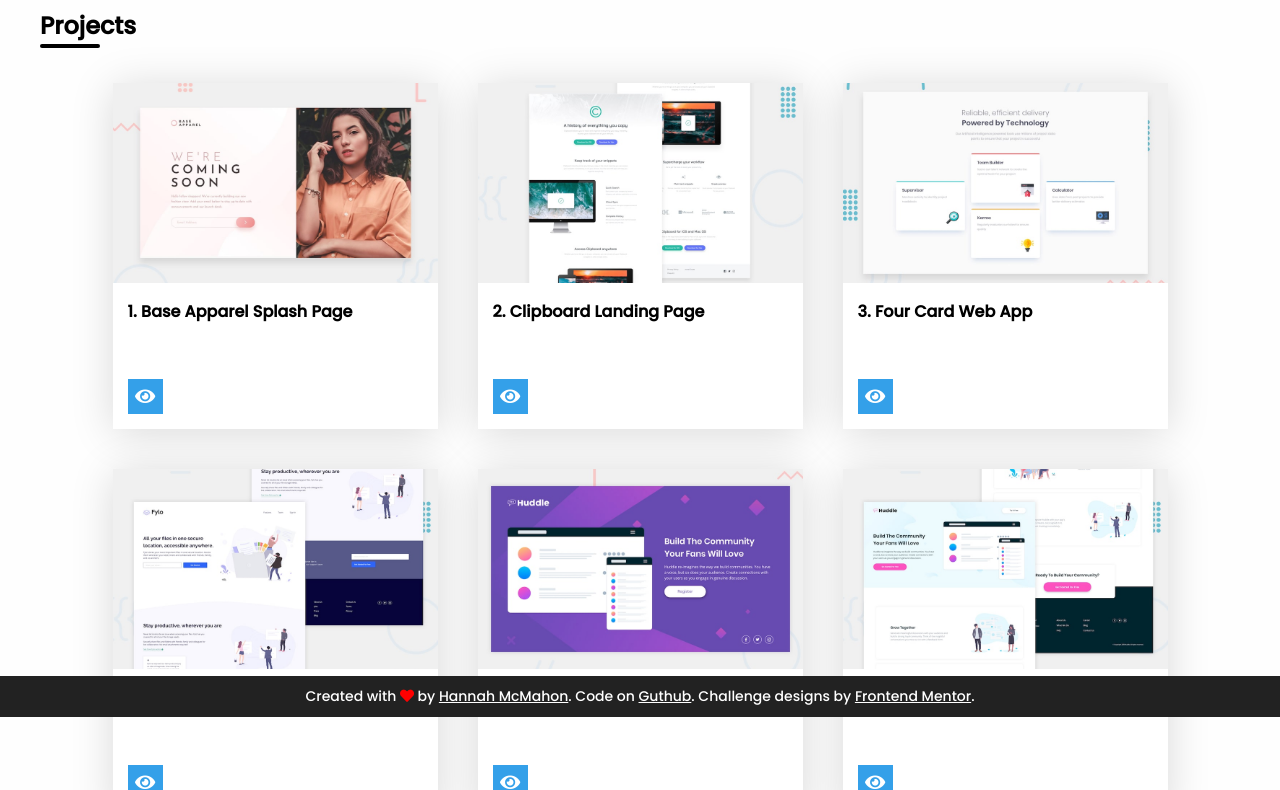
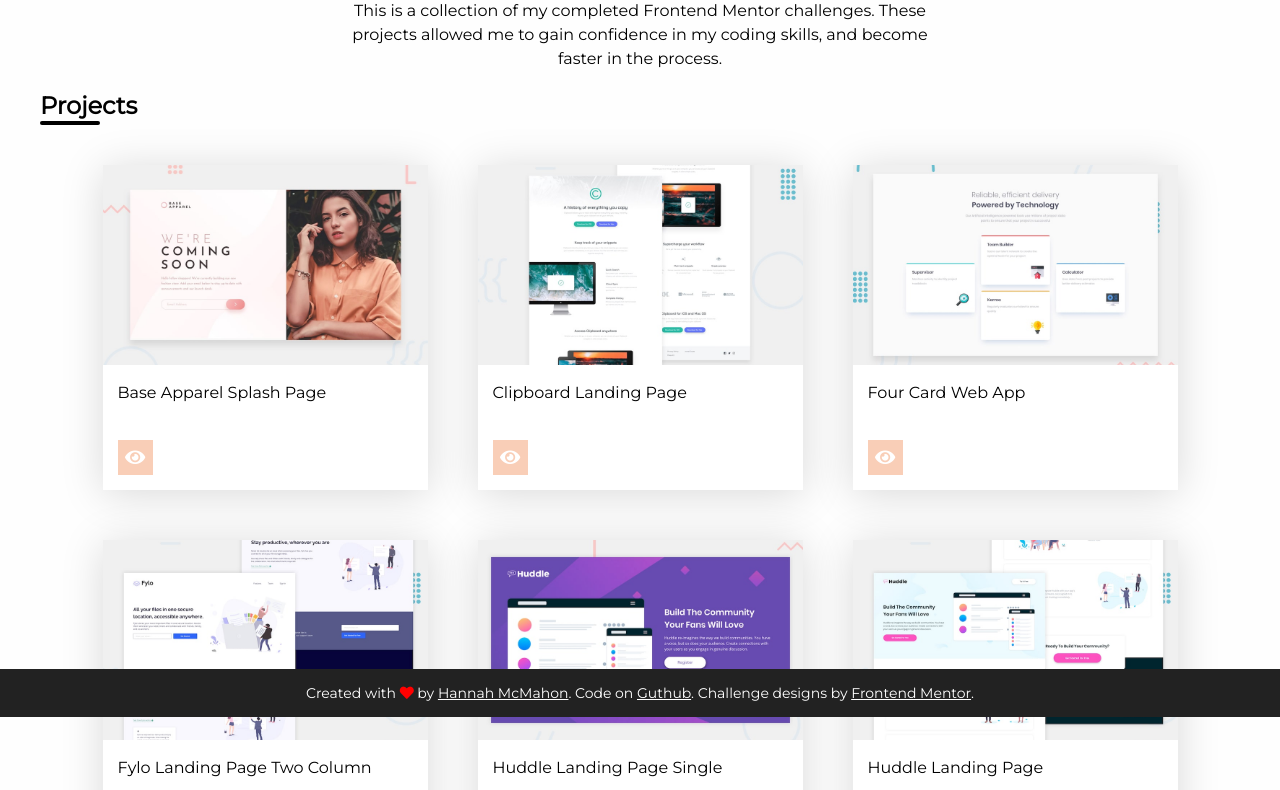
Before and after one commit to hannah-saurusrex/frontend-mentor-projects, a plain HTML site: page index.html in a window 1280 px wide. Shown: the part 83-873 px from the top of the page. Drawn offline with Linux system fonts and the light colour scheme.

Commit message:
refined styling of page

```diff
--- a/index.html
+++ b/index.html
@@ -11,6 +11,7 @@
 
     <div class="container">
         <h1>Frontend Mentor Challenges</h1>
+        <p class="container-small">This is a collection of my completed <a class="container-small-link" target="_blank" href="https://www.frontendmentor.io/profile/hannah-saurusrex">Frontend Mentor</a> challenges. These projects allowed me to gain confidence in my coding skills, and become faster in the process.</p>
         <h2>Projects</h2>
         <ul id="list"></ul>
     </div>
--- a/script.js
+++ b/script.js
@@ -43,17 +43,17 @@ const projects = [
 
 const list = document.getElementById('list');
 
-projects.forEach(({ name, link }, i) => {
+projects.forEach(({ name, link }) => {
     const listItem = document.createElement('li');
 
     listItem.innerHTML = `
-        <a href="${link}">
+        <a target="_blank" href="${link}">
             <img src="/images/${name}-desktop-preview.jpg" alt="${name}" />
-            <p>${i + 1}. ${formatProjectName(name)}</p>
+            <p>${formatProjectName(name)}</p>
         </a>
 
         <div class="links-container">
-            <a href="${link}" class="blue">
+            <a target="_blank" href="${link}" class="blue">
                 <i class="fas fa-eye"></i>
             </a>
         </div>
--- a/style.css
+++ b/style.css
@@ -1,4 +1,9 @@
-@import url('https://fonts.googleapis.com/css?family=Poppins:300,500&display=swap');
+@import url('https://fonts.googleapis.com/css2?family=Montserrat&display=swap');
+
+:root {
+    --pink: #f9ceb7;
+    --secondPink: #cc9d84;
+}
 
 * {
     box-sizing: border-box;
@@ -6,7 +11,7 @@
 
 body {
     background: #fefefe;
-    font-family: 'Poppins', sans-serif;
+    font-family: 'Montserrat', sans-serif;
     margin-bottom: 50px;
 }
 
@@ -16,8 +21,27 @@ body {
     max-width: 100%;
 }
 
+.container-small {
+    width: 50%;
+    margin: 0 auto;
+    text-align: center;
+}
+
+.container-small-link {
+    text-decoration: none;
+    color: inherit;
+}
+
+.container-small-link:hover {
+    color: var(--secondPink);
+}
+
 h1 {
     text-align: center;
+}
+
+p {
+    line-height: 1.5;
 }
 
 h2 {
@@ -46,7 +70,7 @@ ul {
 ul li {
     background-color: #fff;
     box-shadow: 0px 4px 40px 0px rgba(0, 0, 0, 0.15);
-    margin: 20px;
+    margin: 25px;
     width: 325px;
 }
 
@@ -65,13 +89,12 @@ ul li img {
 }
 
 ul li p {
-    font-weight: bold;
     padding: 0 15px;
 }
 
 .links-container {
     padding: 15px;
-    margin-top: 40px;
+    margin-top: 20px;
 }
 
 .links-container a {
@@ -88,7 +111,7 @@ ul li p {
 }
 
 .links-container a.blue {
-    background-color: #34a0e9;
+    background-color: var(--pink);
 }
 
 .links-container a:hover {
@@ -102,7 +125,7 @@ footer {
     position: fixed;
     bottom: 0;
     left: 0;
-    padding: 10px;
+    padding: 15px;
     width: 100%;
     text-align: center;
 }
```
